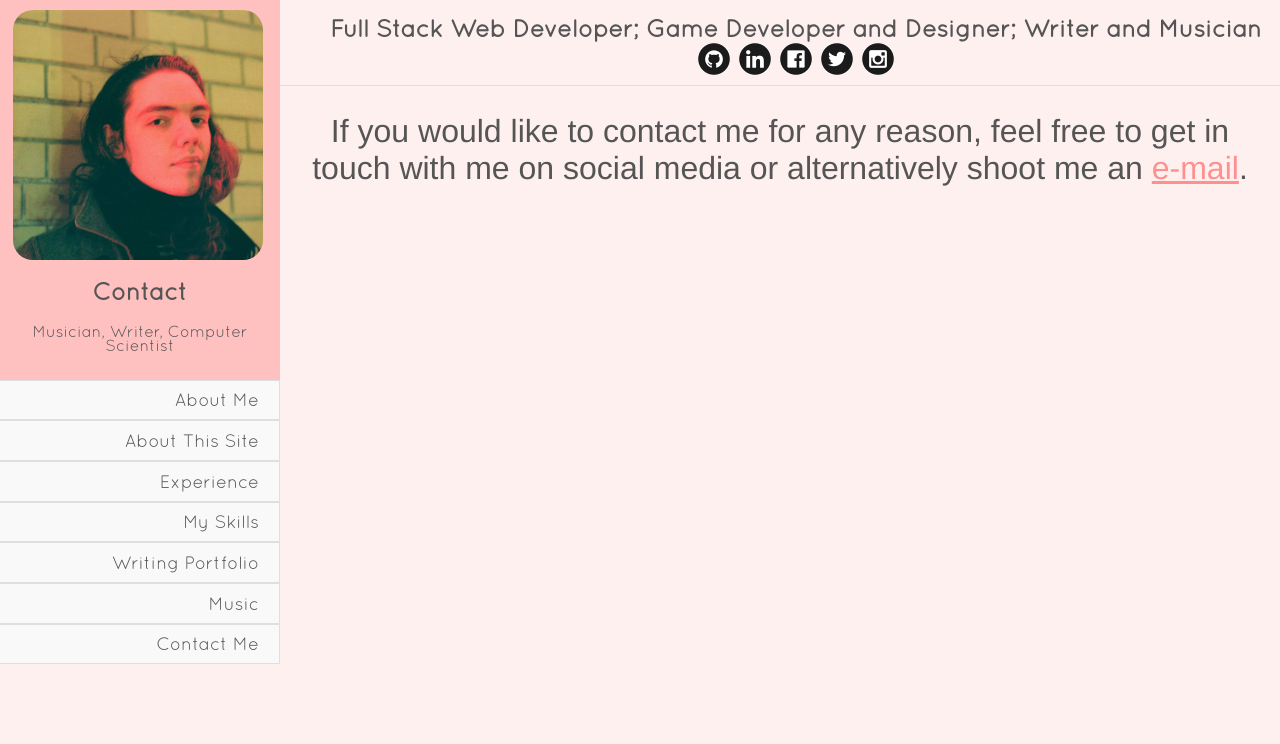
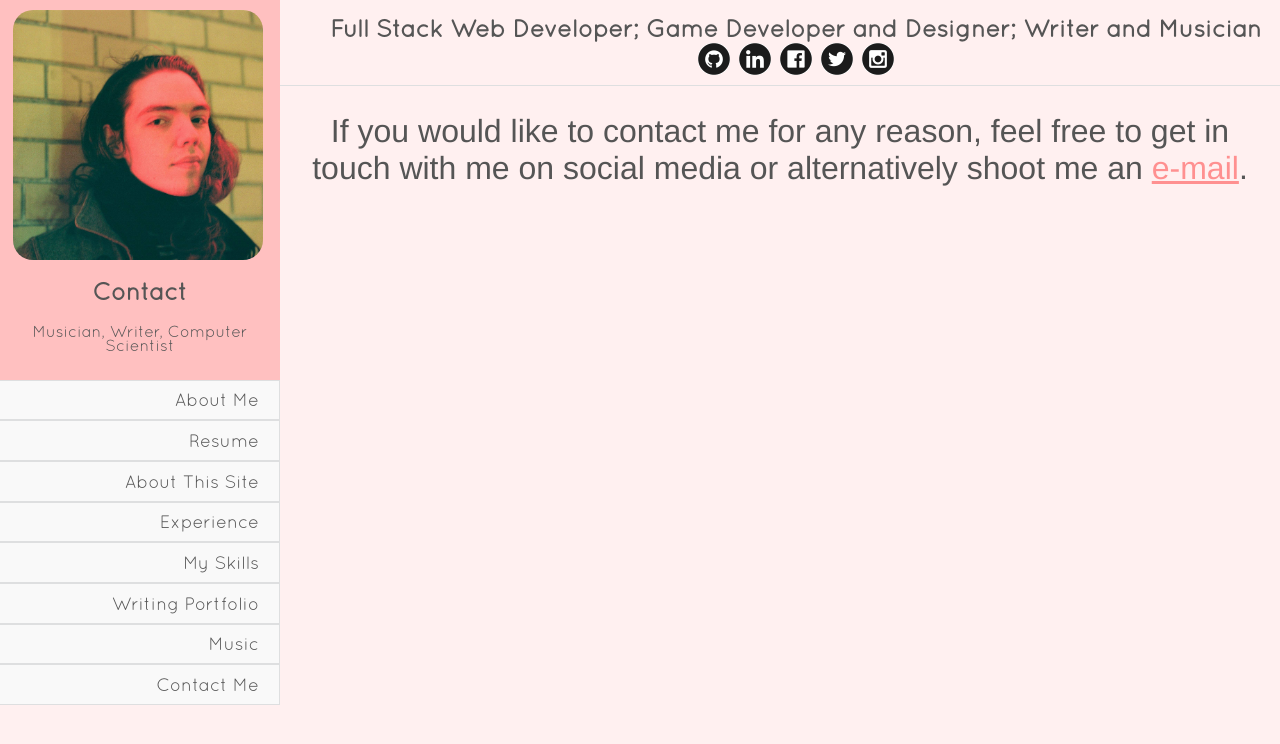
Before and after one commit to nichow/personal_site_flask, a Flask app: page /contact in a window 1280 px wide. Shown: the top 744 px of the page. Run offline with Flask 2, Linux system fonts and the light colour scheme.

Commit message:
Add resume page and Nier essay to list

```diff
--- a/templateVariables.py
+++ b/templateVariables.py
@@ -2,6 +2,9 @@ navigation = [
     {'id': 'aboutMe',
      'href': '/',
      'text': 'About Me'},
+    {'id': 'resume',
+     'href': '../static/documents/Resume.pdf',
+     'text': 'Resume'},
     {'id': 'aboutSite',
      'href': '/aboutsite',
      'text': 'About This Site'},
@@ -19,7 +22,7 @@ navigation = [
      'text': 'Music'},
     {'id': 'contact',
      'href': '/contact',
-     'text': 'Contact Me'}
+     'text': 'Contact Me'},
 
 ]
 subheading = [
@@ -32,7 +35,7 @@ subheading = [
     {'href': 'http://twitter.com/nich0w',
      'id': 'twitter',},
     {'href': 'http://instagram.com/nichowisdead',
-     'id': 'insta',}
+     'id': 'insta',},
 ]
 stories = [
     {'href': '../static/documents/Periphery.pdf',
@@ -45,8 +48,6 @@ stories = [
      'text': 'Deli Run'},
     {'href': '../static/documents/chess.pdf',
      'text': 'Chess'},
-    {'href': '../static/documents/kaela.pdf',
-     'text': 'Kaela - Very Unfinished'}
 ]
 essays = [
     {'href': '../static/documents/catan.pdf',
@@ -58,5 +59,7 @@ essays = [
     {'href': '../static/documents/Dark%20Souls%202.pdf',
      'text': 'Dark Souls; or, Throwing Stones in a Glass House'},
     {'href': 'https://www.youtube.com/watch?v=BRq8OLfRu_M',
-     'text': 'Video Version of the Above Essay'}
+     'text': 'Video Version of the Above Essay'},
+    {'href': '../static/documents/Nier.pdf,',
+     'text': 'Nier Automata and Nietzsche'}
 ]
--- a/templates/base.html
+++ b/templates/base.html
@@ -4,23 +4,6 @@
     <meta charset="UTF-8">
     <title>{% block title %}{% endblock %} - Nic Howe</title>
     <link rel="stylesheet" href="{{ url_for('static', filename='style.css') }}">
-    <link rel="apple-touch-icon" sizes="57x57" href="../apple-icon-57x57.png">
-    <link rel="apple-touch-icon" sizes="60x60" href="../apple-icon-60x60.png">
-    <link rel="apple-touch-icon" sizes="72x72" href="../apple-icon-72x72.png">
-    <link rel="apple-touch-icon" sizes="76x76" href="../apple-icon-76x76.png">
-    <link rel="apple-touch-icon" sizes="114x114" href="../apple-icon-114x114.png">
-    <link rel="apple-touch-icon" sizes="120x120" href="../apple-icon-120x120.png">
-    <link rel="apple-touch-icon" sizes="144x144" href="../apple-icon-144x144.png">
-    <link rel="apple-touch-icon" sizes="152x152" href="../apple-icon-152x152.png">
-    <link rel="apple-touch-icon" sizes="180x180" href="../apple-icon-180x180.png">
-    <link rel="icon" type="image/png" sizes="192x192"  href="../android-icon-192x192.png">
-    <link rel="icon" type="image/png" sizes="32x32" href="../favicon-32x32.png">
-    <link rel="icon" type="image/png" sizes="96x96" href="../favicon-96x96.png">
-    <link rel="icon" type="image/png" sizes="16x16" href="../favicon-16x16.png">
-    <link rel="manifest" href="/manifest.json">
-    <meta name="msapplication-TileColor" content="#ffffff">
-    <meta name="msapplication-TileImage" content="/ms-icon-144x144.png">
-    <meta name="theme-color" content="#ffffff">
 </head>
 <nav>
     <div id="side-container">
```
Also changed, not shown: 2 other files.
